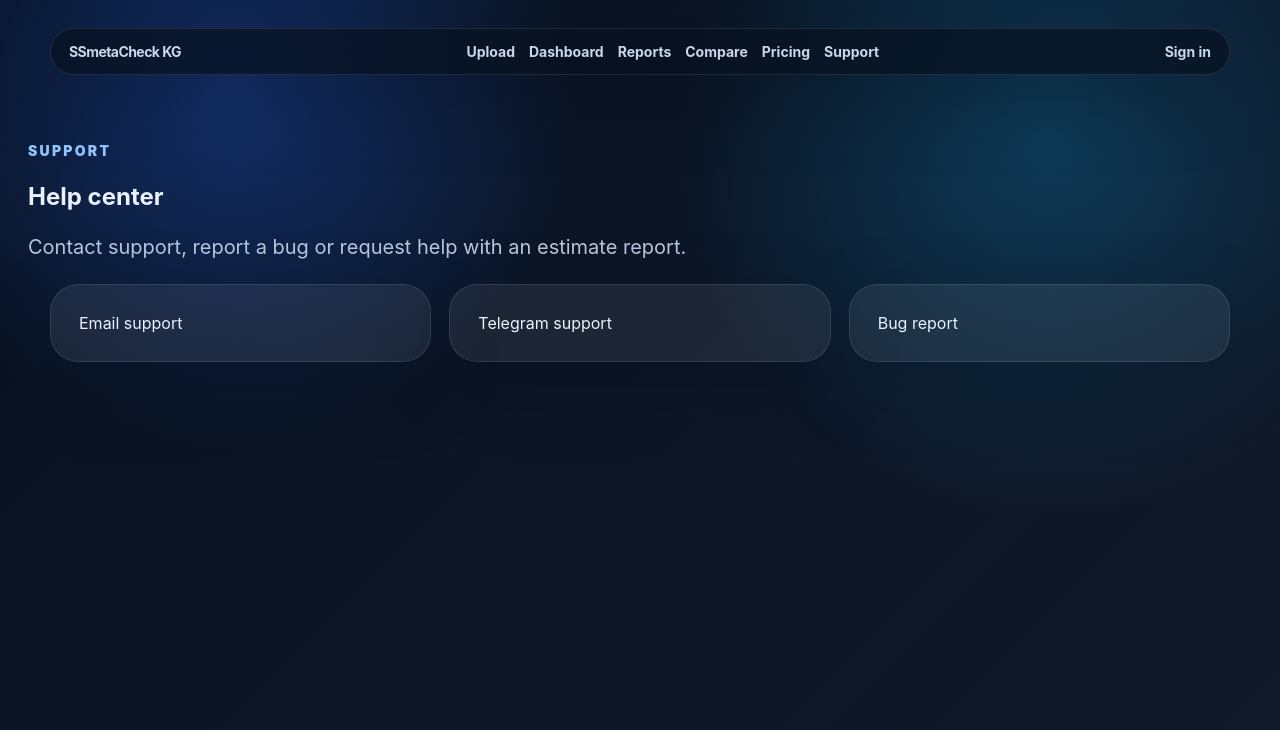
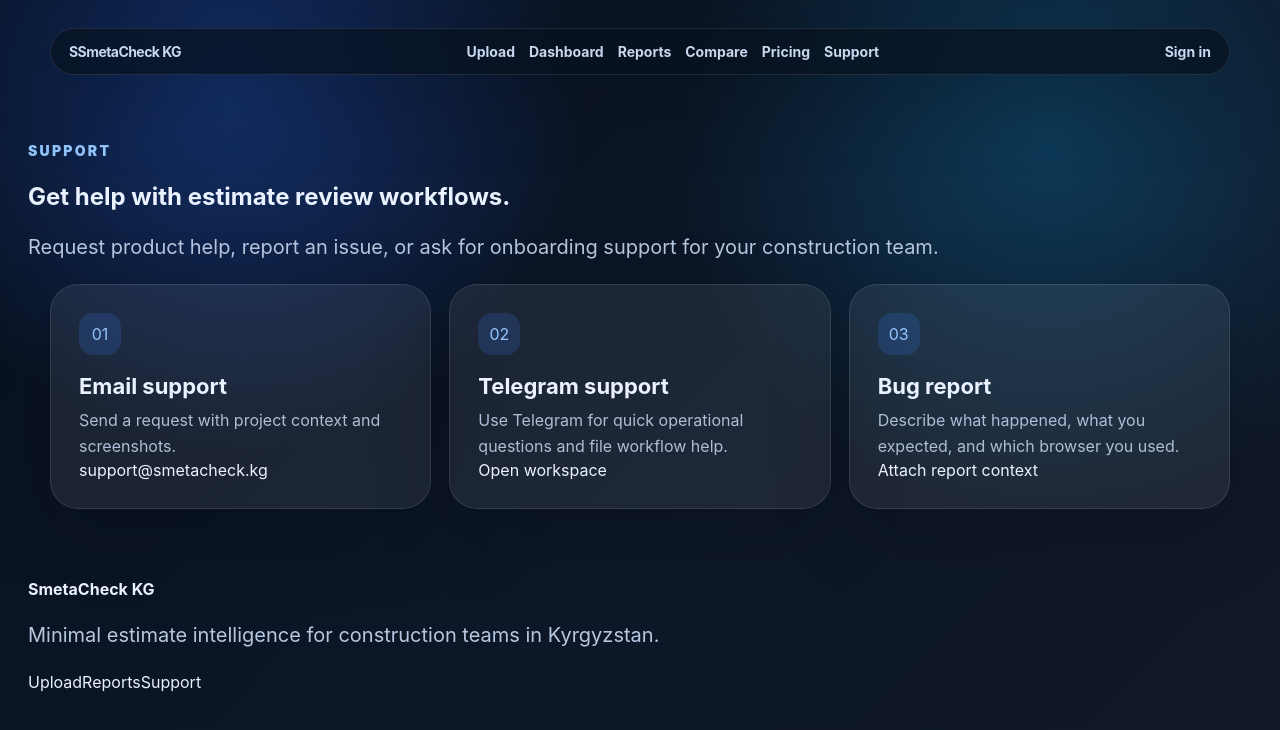
Before and after one commit to NursultanKoshoev11/SmetaCheck, a Next.js app in the folder frontend/: page /support in a window 1280 px wide. Shown: the top 730 px of the page. Built offline with nearby package versions, Linux system fonts and the light colour scheme.

Commit message:
Create complete support page

```diff
--- a/frontend/pages/support.js
+++ b/frontend/pages/support.js
@@ -1,2 +1,21 @@
 import Nav from '../components/Nav';
-export default function Support(){return <main className="page"><Nav/><section className="panel"><p className="eyebrow">Support</p><h1>Help center</h1><p>Contact support, report a bug or request help with an estimate report.</p><div className="grid"><div className="card">Email support</div><div className="card">Telegram support</div><div className="card">Bug report</div></div></section></main>}
+import Footer from '../components/Footer';
+
+export default function Support(){
+  return (
+    <main className="page">
+      <Nav/>
+      <section className="pageHero compact">
+        <p className="eyebrow">Support</p>
+        <h1>Get help with estimate review workflows.</h1>
+        <p>Request product help, report an issue, or ask for onboarding support for your construction team.</p>
+      </section>
+      <section className="workspace grid features">
+        <article className="card feature"><span>01</span><h3>Email support</h3><p>Send a request with project context and screenshots.</p><a href="mailto:support@smetacheck.kg">support@smetacheck.kg</a></article>
+        <article className="card feature"><span>02</span><h3>Telegram support</h3><p>Use Telegram for quick operational questions and file workflow help.</p><a href="/dashboard">Open workspace</a></article>
+        <article className="card feature"><span>03</span><h3>Bug report</h3><p>Describe what happened, what you expected, and which browser you used.</p><a href="/reports">Attach report context</a></article>
+      </section>
+      <Footer/>
+    </main>
+  )
+}
```
